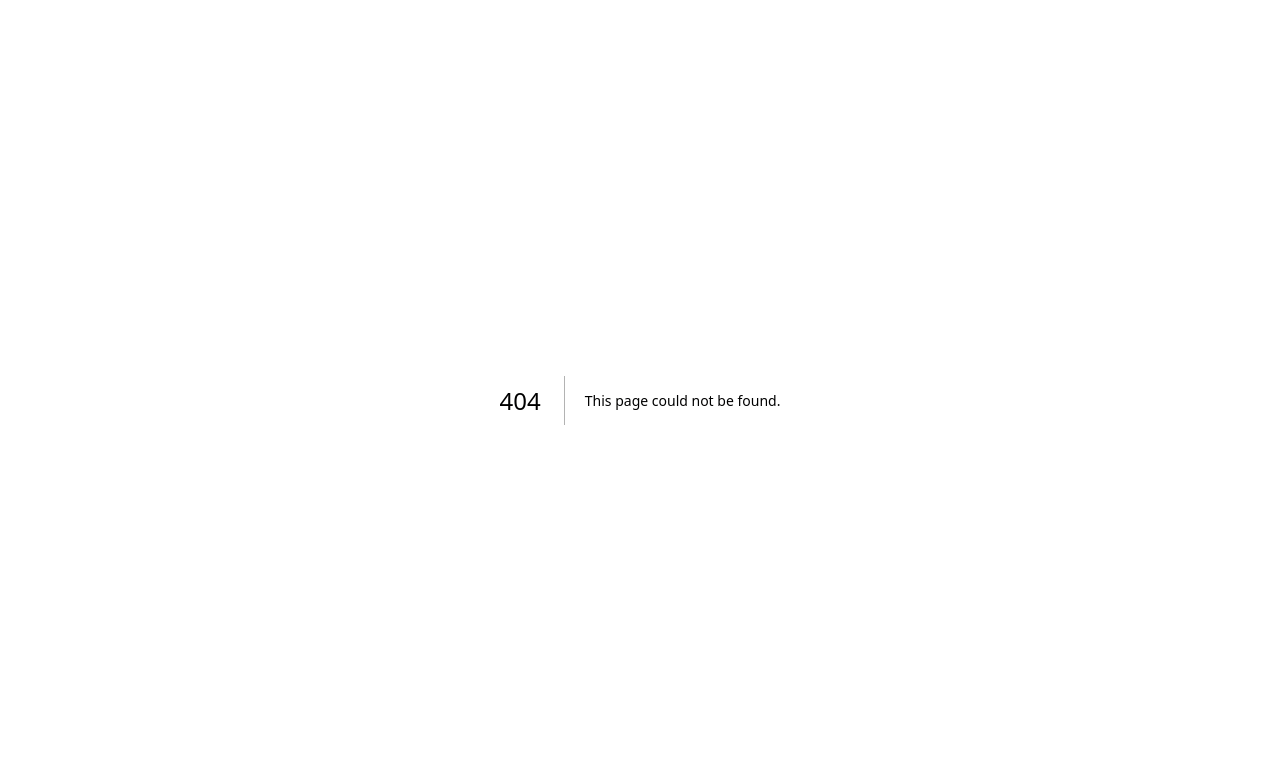
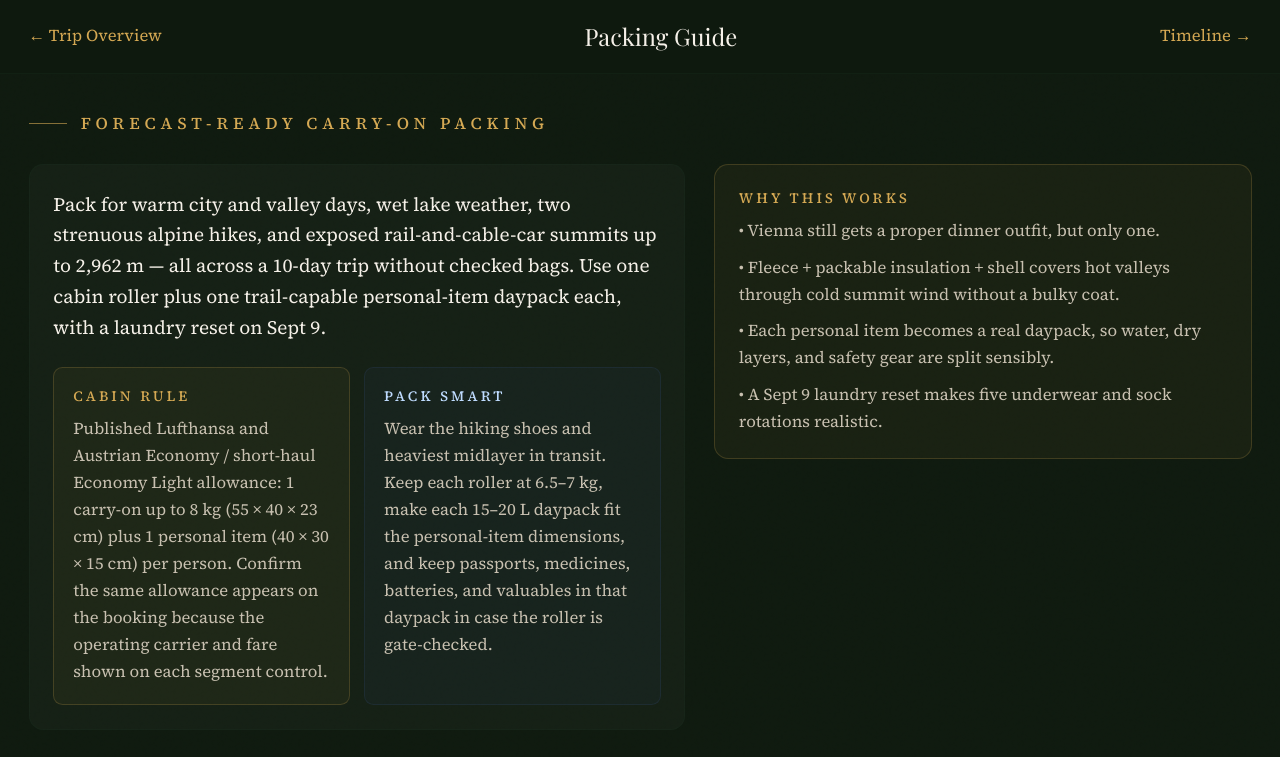
Before and after one commit to aranlucas/vienna-travel, a Next.js app: page /packing in a window 1280 px wide. Before the commit this address had no page. Shown: the top 757 px of the page. Built offline with nearby package versions, Linux system fonts and the light colour scheme.

Commit message:
Move packing guide to a dedicated page

```diff
--- /dev/null
+++ b/app/packing/page.tsx
@@ -0,0 +1,30 @@
+import Link from 'next/link'
+import type { Metadata } from 'next'
+import { PackingSection } from '@/components/packing/PackingSection'
+import { PACKING_PLAN } from '@/lib/data/packing'
+
+export const metadata: Metadata = {
+  title: 'Packing Guide | Austria Expedition 2026',
+  description: 'Carry-on packing guide for the Austria trip, including clothing, mountain layers and essentials.',
+}
+
+export default function PackingPage() {
+  return (
+    <main className="min-h-screen">
+      <header className="sticky top-0 z-20 border-b border-forest-green/30 bg-dark-surface/95 backdrop-blur-sm">
+        <div className="mx-auto flex max-w-6xl flex-wrap items-center justify-between gap-3 px-6 py-3">
+          <Link href="/" className="inline-flex min-h-[44px] items-center text-sm text-amber hover:text-cream">
+            ← Trip Overview
+          </Link>
+          <h1 className="font-serif-display text-xl text-cream">Packing Guide</h1>
+          <Link href="/timeline" className="inline-flex min-h-[44px] items-center text-sm text-amber hover:text-cream">
+            Timeline →
+          </Link>
+        </div>
+      </header>
+      <div className="pt-8">
+        <PackingSection packing={PACKING_PLAN} />
+      </div>
+    </main>
+  )
+}
--- a/app/page.tsx
+++ b/app/page.tsx
@@ -1,6 +1,5 @@
 import { HeroSection } from '@/components/hero/HeroSection'
 import { HeroMap } from '@/components/map/MapLoader'
-import { PackingSection } from '@/components/packing/PackingSection'
 import { FlyTonightCard } from '@/components/planning/FlyTonightCard'
 import { PreDepartureChecklist } from '@/components/planning/PreDepartureChecklist'
 import { CopyAddressButton } from '@/components/ui/CopyAddressButton'
@@ -319,7 +318,6 @@ export default async function Home() {
         <TripChecksTimeline items={LIVE_CHECKS} />
       </section>
 
-      <PackingSection packing={TRIP_DATA.packing} />
       <PlanningShortlistSection items={PLANNING_SHORTLIST} />
 
       {/* Pre-departure checklist — interactive with tonight-only filter */}
--- a/components/hero/HeroSection.tsx
+++ b/components/hero/HeroSection.tsx
@@ -59,12 +59,12 @@ export function HeroSection() {
         >
           Weather
         </a>
-        <a
-          href={`#${HOME_SECTION_IDS.packing}`}
+        <Link
+          href="/packing"
           className="rounded-full border border-forest-green/35 bg-dark-card px-4 py-2.5 min-h-[44px] inline-flex items-center text-xs font-medium uppercase tracking-[0.15em] text-cream-muted hover:text-cream hover:border-amber/40 transition-colors"
         >
           Packing
-        </a>
+        </Link>
       </div>
 
       {/* Phase dots */}
--- a/components/packing/PackingSection.tsx
+++ b/components/packing/PackingSection.tsx
@@ -1,5 +1,4 @@
 import type { PackingPlan } from '@/lib/tripData'
-import { HOME_SECTION_IDS } from '@/lib/homeAnchors'
 
 interface PackingSectionProps {
   packing: PackingPlan
@@ -13,7 +12,7 @@ const TONE_STYLES: Record<NonNullable<PackingPlan['groups'][number]['tone']>, st
 
 export function PackingSection({ packing }: PackingSectionProps) {
   return (
-    <section id={HOME_SECTION_IDS.packing} className="px-6 pb-20 max-w-6xl mx-auto scroll-mt-20">
+    <section className="px-6 pb-20 max-w-6xl mx-auto">
       <div className="flex items-center gap-3 mb-6">
         <div className="h-px w-8 bg-amber/60" />
         <span className="text-amber text-sm tracking-[0.3em] uppercase font-medium">{packing.title}</span>
--- a/components/ui/MobileQuickNav.tsx
+++ b/components/ui/MobileQuickNav.tsx
@@ -5,7 +5,7 @@ const LINKS = [
   { label: 'Plan', href: `#${HOME_SECTION_IDS.itinerary}` },
   { label: 'Stays', href: `#${HOME_SECTION_IDS.bookingStatus}` },
   { label: 'Timeline', href: '/timeline' },
-  { label: 'Pack', href: `#${HOME_SECTION_IDS.packing}` },
+  { label: 'Pack', href: '/packing' },
   { label: 'Weather', href: `#${HOME_SECTION_IDS.weatherOutlook}` },
 ] as const
 
--- a/lib/homeAnchors.ts
+++ b/lib/homeAnchors.ts
@@ -5,6 +5,5 @@ export const HOME_SECTION_IDS = {
   bookingStatus: 'booking-status',
   liveChecks: 'live-checks',
   checklist: 'checklist',
-  packing: 'packing',
   itinerary: 'itinerary',
 } as const
```
